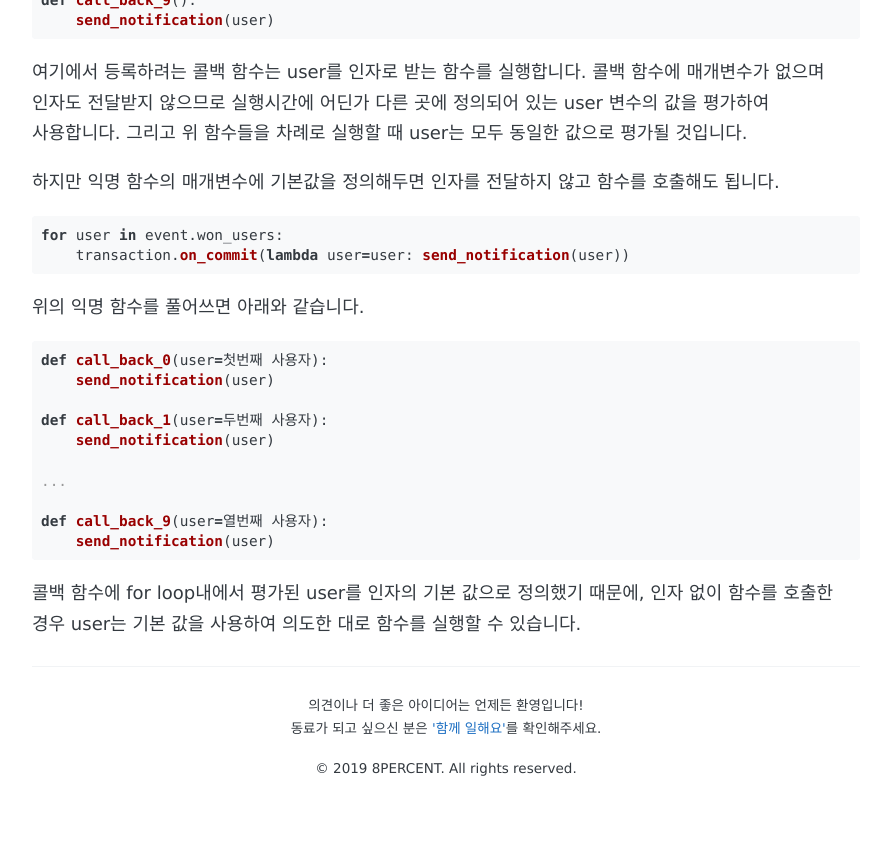
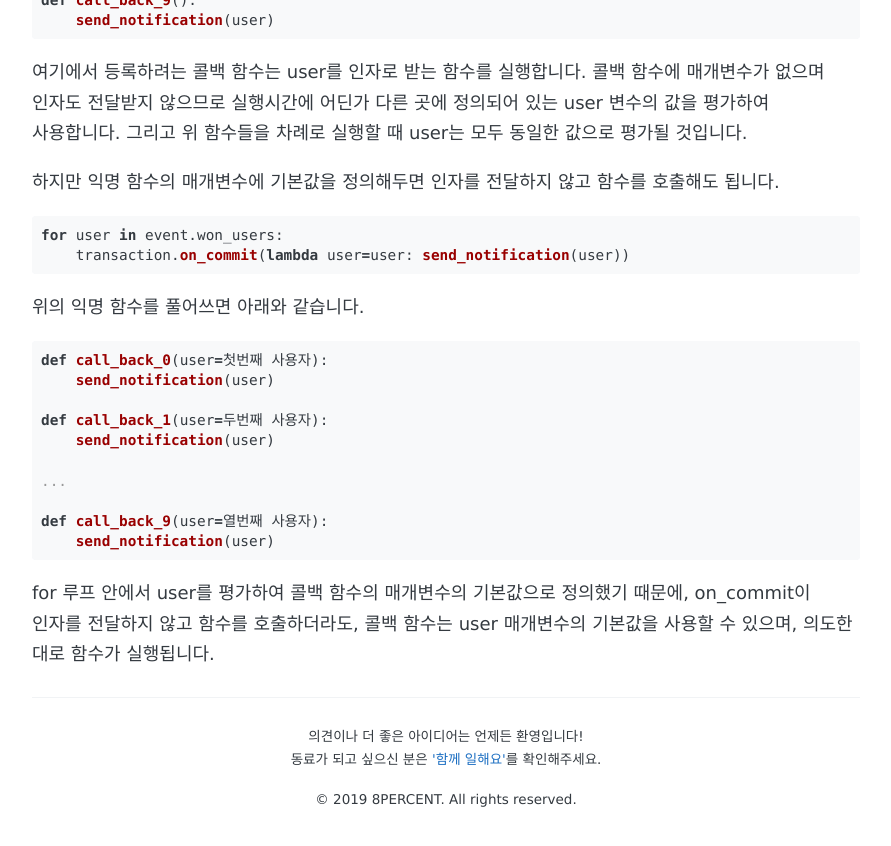
Before and after one commit to 8percent/8percent.github.io, a Jekyll site: the page built from _posts/2020-10-26-transaction-on-commit.md, in a window 1280 px wide and 900 px high, scrolled down 2083 px. Shown: the top 846 px of the window, without its empty margins (194-1085 px from the left). Built offline with Jekyll 4.4.1, drawn with Linux system fonts in a browser that asks for light colours; some web fonts are replaced.

Commit message:
Update _posts/2020-10-26-transaction-on-commit.md
Co-authored-by: Bak Yeon O <bakyeono@gmail.com>

````diff
--- a/_posts/2020-10-26-transaction-on-commit.md
+++ b/_posts/2020-10-26-transaction-on-commit.md
@@ -103,4 +103,4 @@ def call_back_9(user=열번째 사용자):
     send_notification(user)
 ```
 
-콜백 함수에 for loop내에서 평가된 user를 인자의 기본 값으로 정의했기 때문에, 인자 없이 함수를 호출한 경우 user는 기본 값을 사용하여 의도한 대로 함수를 실행할 수 있습니다.
+for 루프 안에서 user를 평가하여 콜백 함수의 매개변수의 기본값으로 정의했기 때문에, on_commit이 인자를 전달하지 않고 함수를 호출하더라도, 콜백 함수는 user 매개변수의 기본값을 사용할 수 있으며, 의도한 대로 함수가 실행됩니다.
````
